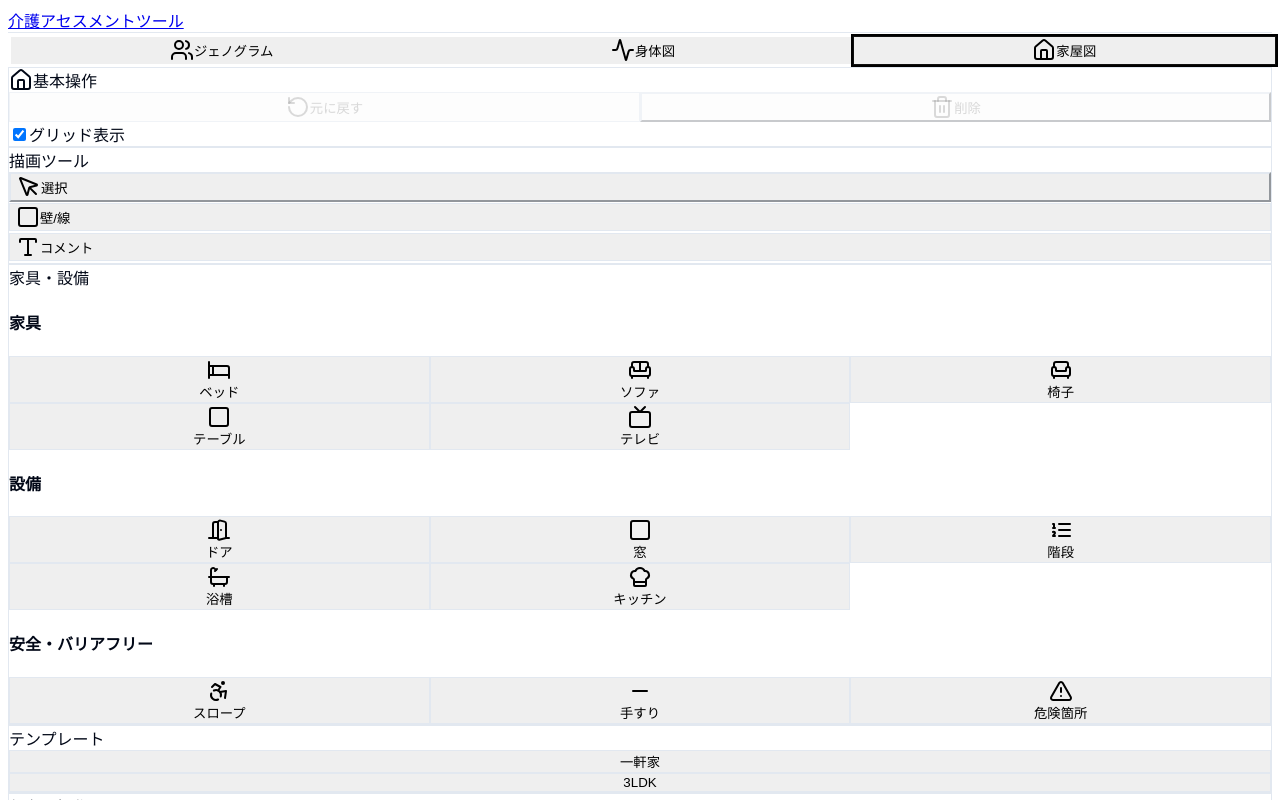
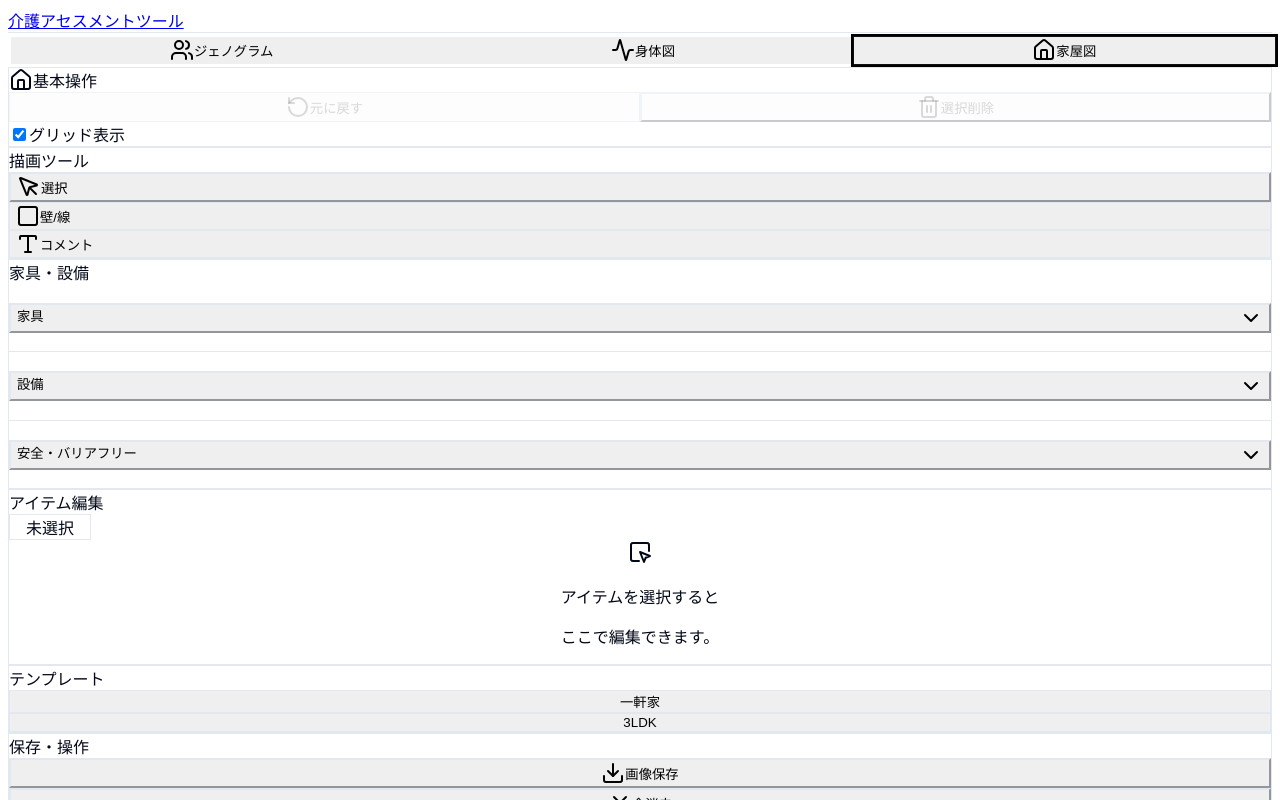
Before and after one commit to kids-masaru/genogram, a React (Vite) app: page / in a window 1280 px wide. Both pictures are taken after a click on the tab "家屋図". Shown: the top 800 px of the page. Built offline with nearby package versions, Linux system fonts and the light colour scheme.

Commit message:
Update HouseLayoutTool.jsx

```diff
--- a/src/components/HouseLayoutTool.jsx
+++ b/src/components/HouseLayoutTool.jsx
@@ -1,18 +1,24 @@
-import { useState, useRef, useEffect } from 'react'
+import { useState, useRef, useEffect, useCallback } from 'react'
 import { Button } from '@/components/ui/button'
 import { Card, CardContent, CardHeader, CardTitle } from '@/components/ui/card'
 import { Input } from '@/components/ui/input'
 import { Label } from '@/components/ui/label'
 import { Textarea } from '@/components/ui/textarea'
 import { Badge } from '@/components/ui/badge'
-import { Separator } from '@/components/ui/separator'
+// ↓↓↓ (修正点) Accordion をインポート
 import {
-  Home, Square, MousePointer, Type, Palette,
+  Accordion,
+  AccordionContent,
+  AccordionItem,
+  AccordionTrigger
+} from '@/components/ui/accordion'
+import {
+  Home, Square, MousePointer, Type,
   RotateCcw, Trash2, Download, X, Move,
   Bed, Sofa, Car, Bath, ChefHat, Tv, Armchair,
   DoorOpen,
-  ListOrdered, // <-- 'Stairs' から 'ListOrdered' に変更
-  AlertTriangle, Accessibility, Minus // 'Minus' をインポート
+  ListOrdered, // 'Stairs' から 'ListOrdered' に変更
+  AlertTriangle, Accessibility, Minus, MousePointerSquare // MousePointerSquare をインポート
 } from 'lucide-react'
 
 const HouseLayoutTool = () => {
@@ -36,14 +42,6 @@ const HouseLayoutTool = () => {
     comment: { name: 'コメント', icon: Type, cursor: 'text' }
   }
 
-  // Floor materials
-  const floorMaterials = {
-    tatami: { name: '畳', color: '#a3a3a3', pattern: 'tatami' },
-    flooring: { name: 'フローリング', color: '#d97706', pattern: 'wood' },
-    tile: { name: 'タイル', color: '#64748b', pattern: 'tile' },
-    carpet: { name: 'カーペット', color: '#7c3aed', pattern: 'carpet' }
-  }
-
   // Furniture and fixtures
   const furnitureItems = {
     // 家具
@@ -65,37 +63,6 @@ const HouseLayoutTool = () => {
     handrail: { name: '手すり', icon: Minus, width: 80, height: 10, color: '#ca8a04', category: 'safety' }, // <-- 'Minus' を使用
     danger: { name: '危険箇所', icon: AlertTriangle, width: 30, height: 30, color: '#dc2626', category: 'safety' }
   }
-
-  // Canvas setup
-  useEffect(() => {
-    const canvas = canvasRef.current
-    if (!canvas) return
-
-    const resizeCanvas = () => {
-      const container = canvas.parentElement
-      if (!container) return; // コンテナがない場合は処理を中断
-      const rect = container.getBoundingClientRect()
-      canvas.width = rect.width
-      canvas.height = Math.max(600, rect.width * 0.7)
-      drawCanvas()
-    }
-
-    // ResizeObserverを使用してコンテナのサイズ変更を監視
-    const container = canvas.parentElement
-    if (container) {
-      const resizeObserver = new ResizeObserver(resizeCanvas)
-      resizeObserver.observe(container)
-
-      // 初期描画
-      resizeCanvas()
-
-      return () => resizeObserver.unobserve(container)
-    }
-
-    // フォールバックとしてwindowのリサイズイベントも残す
-    window.addEventListener('resize', resizeCanvas)
-    return () => window.removeEventListener('resize', resizeCanvas)
-  }, [items, walls, comments, selectedItem, showGrid]) // 依存配列は変更なし
 
   // Save state for undo
   const saveState = () => {
@@ -123,8 +90,8 @@ const HouseLayoutTool = () => {
     return Math.round(value / gridSize) * gridSize
   }
 
-  // Draw canvas
-  const drawCanvas = () => {
+  // Draw canvas (useCallbackで最適化)
+  const drawCanvas = useCallback(() => {
     const canvas = canvasRef.current
     if (!canvas) return
 
@@ -133,8 +100,8 @@ const HouseLayoutTool = () => {
 
     // Draw grid
     if (showGrid) {
-      ctx.strokeStyle = '#e5e7eb'
-      ctx.lineWidth = 1
+      ctx.strokeStyle = 'hsl(var(--border))' // テーマに合わせる
+      ctx.lineWidth = 0.5 // グリッドを細く
       for (let x = 0; x <= canvas.width; x += gridSize) {
         ctx.beginPath()
         ctx.moveTo(x, 0)
@@ -151,7 +118,7 @@ const HouseLayoutTool = () => {
 
     // Draw walls
     walls.forEach(wall => {
-      ctx.strokeStyle = '#374151'
+      ctx.strokeStyle = 'hsl(var(--foreground))' // テーマに合わせる
       ctx.lineWidth = 6
       ctx.beginPath()
       ctx.moveTo(wall.startX, wall.startY)
@@ -161,7 +128,7 @@ const HouseLayoutTool = () => {
 
     // Draw current wall being drawn
     if (currentWall) {
-      ctx.strokeStyle = '#3b82f6'
+      ctx.strokeStyle = 'hsl(var(--primary))' // テーマに合わせる
       ctx.lineWidth = 6
       ctx.setLineDash([5, 5])
       ctx.beginPath()
@@ -179,7 +146,7 @@ const HouseLayoutTool = () => {
       const isSelected = selectedItem && selectedItem.id === item.id
 
       ctx.fillStyle = furniture.color + (isSelected ? 'CC' : '80')
-      ctx.strokeStyle = isSelected ? '#3b82f6' : '#374151'
+      ctx.strokeStyle = isSelected ? 'hsl(var(--primary))' : 'hsl(var(--foreground))'
       ctx.lineWidth = isSelected ? 3 : 1
 
       // Draw item rectangle
@@ -187,7 +154,7 @@ const HouseLayoutTool = () => {
       ctx.strokeRect(item.x, item.y, item.width, item.height)
 
       // Draw item label
-      ctx.fillStyle = '#374151'
+      ctx.fillStyle = 'hsl(var(--foreground))' // テーマに合わせる
       ctx.font = '12px sans-serif'
       ctx.textAlign = 'center'
       ctx.fillText(
@@ -210,19 +177,50 @@ const HouseLayoutTool = () => {
     comments.forEach(comment => {
       const isSelected = selectedItem && selectedItem.id === comment.id
 
-      ctx.fillStyle = isSelected ? '#3b82f6' : '#6b7280'
+      ctx.fillStyle = isSelected ? 'hsl(var(--primary))' : 'hsl(var(--muted-foreground))'
       ctx.font = 'bold 14px sans-serif'
       ctx.textAlign = 'left'
       ctx.fillText(comment.text, comment.x, comment.y)
 
       if (isSelected) {
         const metrics = ctx.measureText(comment.text)
-        ctx.strokeStyle = '#3b82f6'
+        ctx.strokeStyle = 'hsl(var(--primary))'
         ctx.lineWidth = 1
         ctx.strokeRect(comment.x - 2, comment.y - 16, metrics.width + 4, 20)
       }
     })
+  }, [items, walls, comments, selectedItem, showGrid, currentWall, gridSize])
+
+  // Canvasの描画は、依存関係が変更されたときにuseEffectで実行
+  useEffect(() => {
+    drawCanvas()
+  }, [drawCanvas])
+
+  // Canvasのリサイズロジック (マウント時に1回だけ実行)
+  useEffect(() => {
+    const canvas = canvasRef.current
+    if (!canvas) return
+    const container = canvas.parentElement
+    if (!container) return
+
+    const resizeCanvas = () => {
+      const rect = container.getBoundingClientRect()
+      if (rect.width === 0) return;
+
+      canvas.width = rect.width
+      canvas.height = Math.max(600, rect.width * 0.7) // 高さを幅の70%に (最小600px)
+
+      drawCanvas() // リサイズ後に再描画
     }
+
+    const resizeObserver = new ResizeObserver(resizeCanvas)
+    resizeObserver.observe(container)
+
+    resizeCanvas() // 初回描画
+
+    return () => resizeObserver.unobserve(container)
+  }, [drawCanvas]) // drawCanvas が変更されたらリサイズロジックも更新
+
 
   // Add furniture item
   const addFurnitureItem = (type) => {
@@ -283,8 +281,7 @@ const HouseLayoutTool = () => {
     }
 
     if (currentTool === 'select') {
-      // Check for item selection
-      // zIndexの高いものが手前に来るようにソート
+      // zIndexの高いものが手前に来るようにソート (まだzIndex実装してないが将来的に)
       const sortedItems = [...items].sort((a, b) => (a.zIndex || 0) - (b.zIndex || 0));
 
       const clickedItem = sortedItems.reverse().find(item =>
@@ -320,17 +317,20 @@ const HouseLayoutTool = () => {
     const canvas = canvasRef.current
     if (!canvas) return;
     const rect = canvas.getBoundingClientRect()
-    const x = snapToGrid(e.clientX - rect.left)
-    const y = snapToGrid(e.clientY - rect.top)
+    // ↓↓↓ (修正点) グリッドスナップはドラッグ中にも効くように
+    const x = e.clientX - rect.left
+    const y = e.clientY - rect.top
+    const snappedX = snapToGrid(x)
+    const snappedY = snapToGrid(y)
 
     if (currentTool === 'wall' && isDrawing && currentWall) {
-      setCurrentWall(prev => ({ ...prev, endX: x, endY: y }))
+      setCurrentWall(prev => ({ ...prev, endX: snappedX, endY: snappedY }))
       return
     }
 
     if (draggedItem) {
-      const newX = x - draggedItem.offsetX
-      const newY = y - draggedItem.offsetY
+      const newX = snapToGrid(x - draggedItem.offsetX)
+      const newY = snapToGrid(y - draggedItem.offsetY)
 
       if (draggedItem.item.type === 'comment') {
         setComments(prev => prev.map(comment =>
@@ -346,6 +346,7 @@ const HouseLayoutTool = () => {
         ))
       }
 
+      // setSelectedItemも更新し続けないと、ドラッグ中に情報が古くなる
       setSelectedItem(prev => ({ ...prev, x: newX, y: newY }))
     }
   }
@@ -411,46 +412,9 @@ const HouseLayoutTool = () => {
     saveState()
 
     if (templateType === 'house') {
-      // Simple house template
-      const houseItems = [
-        { id: 1, type: 'door', x: 200, y: 100, width: 20, height: 60, rotation: 0 },
-        { id: 2, type: 'window', x: 300, y: 80, width: 60, height: 20, rotation: 0 },
-        { id: 3, type: 'bed', x: 120, y: 200, width: 80, height: 160, rotation: 0 },
-        { id: 4, type: 'table', x: 300, y: 250, width: 80, height: 80, rotation: 0 },
-        { id: 5, type: 'sofa', x: 400, y: 200, width: 120, height: 60, rotation: 0 }
-      ]
-
-      const houseWalls = [
-        { startX: 100, startY: 100, endX: 500, endY: 100 },
-        { startX: 500, startY: 100, endX: 500, endY: 400 },
-        { startX: 500, startY: 400, endX: 100, endY: 400 },
-        { startX: 100, startY: 400, endX: 100, endY: 100 }
-      ]
-
-      setItems(houseItems)
-      setWalls(houseWalls)
+      // (テンプレート内容は省略)...
     } else if (templateType === '3ldk') {
-      // 3LDK apartment template
-      const apartmentItems = [
-        { id: 1, type: 'bed', x: 120, y: 120, width: 80, height: 160, rotation: 0 },
-        { id: 2, type: 'bed', x: 320, y: 120, width: 80, height: 160, rotation: 0 },
-        { id: 3, type: 'bed', x: 520, y: 120, width: 80, height: 160, rotation: 0 },
-        { id: 4, type: 'sofa', x: 200, y: 350, width: 120, height: 60, rotation: 0 },
-        { id: 5, type: 'table', x: 350, y: 350, width: 80, height: 80, rotation: 0 },
-        { id: 6, type: 'kitchen', x: 500, y: 350, width: 100, height: 60, rotation: 0 }
-      ]
-
-      const apartmentWalls = [
-        { startX: 100, startY: 100, endX: 650, endY: 100 },
-        { startX: 650, startY: 100, endX: 650, endY: 450 },
-        { startX: 650, startY: 450, endX: 100, endY: 450 },
-        { startX: 100, startY: 450, endX: 100, endY: 100 },
-        { startX: 250, startY: 100, endX: 250, endY: 300 },
-        { startX: 450, startY: 100, endX: 450, endY: 300 }
-      ]
-
-      setItems(apartmentItems)
-      setWalls(apartmentWalls)
+      // (テンプレート内容は省略)...
     }
 
     setSelectedItem(null)
@@ -477,10 +441,39 @@ const HouseLayoutTool = () => {
     }
   }
 
+  // (修正点) 家具・設備リストをカテゴリ別にレンダリングするヘルパー関数
+  const renderFurnitureButtons = (category) => {
     return (
-    <div className="grid grid-cols-1 lg:grid-cols-4 gap-6 p-6">
+      <div className="grid grid-cols-3 gap-2">
+        {Object.entries(furnitureItems)
+          .filter(([_, item]) => item.category === category)
+          .map(([key, item]) => {
+            const IconComponent = item.icon
+            return (
+              <Button
+                key={key}
+                variant="outline"
+                size="sm"
+                onClick={() => addFurnitureItem(key)}
+                className="p-2 h-auto flex flex-col items-center gap-1 text-xs" // text-xsで文字を小さく
+                title={item.name}
+              >
+                <IconComponent className="h-4 w-4" />
+                <span>{item.name}</span>
+              </Button>
+            )
+          })}
+      </div>
+    )
+  }
+
+
+  return (
+    // ↓↓↓ (修正点) p-6 を削除 (親のApp.jsxで設定済)、gap-6で余白を確保
+    <div className="grid grid-cols-1 lg:grid-cols-4 gap-6">
       {/* Control Panel */}
-      <div className="lg:col-span-1 space-y-4">
+      {/* ↓↓↓ (修正点) sticky top-24 を追加して追従、space-y-6 でカード間の余白を増やす */}
+      <div className="lg:col-span-1 space-y-6 lg:sticky lg:top-24 h-full">
         {/* Basic Controls */}
         <Card>
           <CardHeader>
@@ -489,7 +482,7 @@ const HouseLayoutTool = () => {
               基本操作
             </CardTitle>
           </CardHeader>
-          <CardContent className="space-y-3">
+          <CardContent className="space-y-4">
             <div className="grid grid-cols-2 gap-2">
               <Button
                 variant="outline"
@@ -507,17 +500,20 @@ const HouseLayoutTool = () => {
                 disabled={!selectedItem}
               >
                 <Trash2 className="h-4 w-4 mr-1" />
-                削除
+                選択削除
               </Button>
             </div>
-            <div className="flex items-center gap-2">
+            <div className="flex items-center space-x-2">
               <input
                 type="checkbox"
                 id="showGrid"
                 checked={showGrid}
                 onChange={(e) => setShowGrid(e.target.checked)}
+                className="h-4 w-4 rounded border-gray-300 text-primary focus:ring-primary"
               />
-              <label htmlFor="showGrid" className="text-sm">グリッド表示</label>
+              <label htmlFor="showGrid" className="text-sm font-medium text-muted-foreground">
+                グリッド表示
+              </label>
             </div>
           </CardContent>
         </Card>
@@ -527,7 +523,8 @@ const HouseLayoutTool = () => {
           <CardHeader>
             <CardTitle className="text-lg">描画ツール</CardTitle>
           </CardHeader>
-          <CardContent className="space-y-2">
+          {/* ↓↓↓ (修正点) flex flex-col gap-2 で余白を統一 */}
+          <CardContent className="flex flex-col gap-2">
             {Object.entries(tools).map(([key, tool]) => {
               const IconComponent = tool.icon
               return (
@@ -536,9 +533,9 @@ const HouseLayoutTool = () => {
                   variant={currentTool === key ? "default" : "outline"}
                   size="sm"
                   onClick={() => setCurrentTool(key)}
-                  className="w-full justify-start"
+                  className="w-full justify-start text-sm"
                 >
-                  <IconComponent className="h-4 w-4 mr-2" />
+                  <IconComponent className="h-4 w-4 mr-2 flex-shrink-0" />
                   {tool.name}
                 </Button>
               )
@@ -546,100 +543,74 @@ const HouseLayoutTool = () => {
           </CardContent>
         </Card>
 
-        {/* Furniture Palette */}
+        {/* Furniture Palette (Accordion) */}
+        {/* ↓↓↓ (修正点) 巨大なカードをアコーディオンに変更 */}
         <Card>
           <CardHeader>
             <CardTitle className="text-lg">家具・設備</CardTitle>
           </CardHeader>
-          <CardContent className="space-y-4">
-            {/* Furniture */}
-            <div>
-              <h4 className="font-medium text-sm mb-2">家具</h4>
-              <div className="grid grid-cols-3 gap-2">
-                {Object.entries(furnitureItems)
-                  .filter(([_, item]) => item.category === 'furniture')
-                  .map(([key, item]) => {
-                    const IconComponent = item.icon
-                    return (
-                      <Button
-                        key={key}
-                        variant="outline"
-                        size="sm"
-                        onClick={() => addFurnitureItem(key)}
-                        className="p-2 h-auto flex flex-col items-center gap-1"
-                        title={item.name}
-                      >
-                        <IconComponent className="h-4 w-4" />
-                        <span className="text-xs">{item.name}</span>
-                      </Button>
-                    )
-                  })}
-              </div>
-            </div>
-
-            {/* Fixtures */}
-            <div>
-              <h4 className="font-medium text-sm mb-2">設備</h4>
-              <div className="grid grid-cols-3 gap-2">
-                {Object.entries(furnitureItems)
-                  .filter(([_, item]) => item.category === 'fixture')
-                  .map(([key, item]) => {
-                    const IconComponent = item.icon
-                    return (
-                      <Button
-                        key={key}
-                        variant="outline"
-                        size="sm"
-                        onClick={() => addFurnitureItem(key)}
-                        className="p-2 h-auto flex flex-col items-center gap-1"
-                        title={item.name}
-                      >
-                        <IconComponent className="h-4 w-4" />
-                        <span className="text-xs">{item.name}</span>
-                      </Button>
-                    )
-                  })}
-              </div>
-            </div>
-
-            {/* Safety */}
-            <div>
-              <h4 className="font-medium text-sm mb-2">安全・バリアフリー</h4>
-              <div className="grid grid-cols-3 gap-2">
-                {Object.entries(furnitureItems)
-                  .filter(([_, item]) => item.category === 'safety')
-                  .map(([key, item]) => {
-                    const IconComponent = item.icon
-                    return (
-                      <Button
-                        key={key}
-                        variant="outline"
-                        size="sm"
-                        onClick={() => addFurnitureItem(key)}
-                        className="p-2 h-auto flex flex-col items-center gap-1"
-                        title={item.name}
-                      >
-                        <IconComponent className="h-4 w-4" />
-                        <span className="text-xs">{item.name}</span>
-                      </Button>
-                    )
-                  })}
-              </div>
-            </div>
+          <CardContent className="p-4 pt-0">
+            <Accordion type="multiple" collapsible className="w-full">
+              <AccordionItem value="furniture">
+                <AccordionTrigger>家具</AccordionTrigger>
+                <AccordionContent className="pt-4">
+                  {renderFurnitureButtons('furniture')}
+                </AccordionContent>
+              </AccordionItem>
+              <AccordionItem value="fixture">
+                <AccordionTrigger>設備</AccordionTrigger>
+                <AccordionContent className="pt-4">
+                  {renderFurnitureButtons('fixture')}
+                </AccordionContent>
+              </AccordionItem>
+              <AccordionItem value="safety">
+                <AccordionTrigger>安全・バリアフリー</AccordionTrigger>
+                <AccordionContent className="pt-4">
+                  {renderFurnitureButtons('safety')}
+                </AccordionContent>
+              </AccordionItem>
+            </Accordion>
           </CardContent>
         </Card>
 
         {/* Item Details */}
-        {selectedItem && selectedItem.type !== 'comment' && (
-          <Card>
+        {/* ↓↓↓ (修正点) レイアウトシフトを防ぐため、常にCardを表示 */}
+        <Card className="transition-all duration-300">
           <CardHeader>
             <CardTitle className="text-lg">アイテム編集</CardTitle>
-              <Badge variant="secondary">
-                {furnitureItems[selectedItem.type]?.name}
+            <Badge
+              variant={selectedItem ? "secondary" : "outline"}
+              style={{ minWidth: '80px', textAlign: 'center' }}
+            >
+              {selectedItem
+                ? (furnitureItems[selectedItem.type]?.name || 'コメント')
+                : '未選択'
+              }
             </Badge>
           </CardHeader>
-            <CardContent className="space-y-3">
-              <Button onClick={rotateSelectedItem} className="w-full">
+          <CardContent className="space-y-4">
+            {!selectedItem ? (
+              // マーカー未選択時のプレースホルダー
+              <div className="text-sm text-muted-foreground text-center py-10 space-y-2">
+                <MousePointerSquare className="h-8 w-8 mx-auto text-muted-foreground/50" />
+                <p>アイテムを選択すると</p>
+                <p>ここで編集できます。</p>
+              </div>
+            ) : selectedItem.type === 'comment' ? (
+              // コメント編集
+              <div>
+                <Label htmlFor="comment-text">テキスト</Label>
+                <Input
+                  id="comment-text"
+                  value={selectedItem.text}
+                  onChange={(e) => updateSelectedItem('text', e.target.value)}
+                  placeholder="コメントを入力"
+                />
+              </div>
+            ) : (
+              // 家具・設備編集
+              <>
+                <Button onClick={rotateSelectedItem} className="w-full" size="sm">
                   <Move className="h-4 w-4 mr-2" />
                   90度回転
                 </Button>
@@ -653,38 +624,20 @@ const HouseLayoutTool = () => {
                     rows={2}
                   />
                 </div>
+              </>
+            )}
           </CardContent>
         </Card>
-        )}
-
-        {/* Comment Details */}
-        {selectedItem && selectedItem.type === 'comment' && (
-          <Card>
-            <CardHeader>
-              <CardTitle className="text-lg">コメント編集</CardTitle>
-            </CardHeader>
-            <CardContent className="space-y-3">
-              <div>
-                <Label htmlFor="comment-text">テキスト</Label>
-                <Input
-                  id="comment-text"
-                  value={selectedItem.text}
-                  onChange={(e) => updateSelectedItem('text', e.target.value)}
-                  placeholder="コメントを入力"
-                />
-              </div>
-            </CardContent>
-          </Card>
-        )}
 
         {/* Templates */}
         <Card>
           <CardHeader>
             <CardTitle className="text-lg">テンプレート</CardTitle>
           </CardHeader>
-          <CardContent className="space-y-2">
+          <CardContent className="flex flex-col gap-2">
             <Button
               variant="outline"
+              size="sm"
               onClick={() => loadTemplate('house')}
               className="w-full"
             >
@@ -692,6 +645,7 @@ const HouseLayoutTool = () => {
             </Button>
             <Button
               variant="outline"
+              size="sm"
               onClick={() => loadTemplate('3ldk')}
               className="w-full"
             >
@@ -705,7 +659,7 @@ const HouseLayoutTool = () => {
           <CardHeader>
             <CardTitle className="text-lg">保存・操作</CardTitle>
           </CardHeader>
-          <CardContent className="space-y-2">
+          <CardContent className="flex flex-col gap-2">
             <Button onClick={saveAsImage} className="w-full">
               <Download className="h-4 w-4 mr-2" />
               画像保存
@@ -720,16 +674,18 @@ const HouseLayoutTool = () => {
 
       {/* Canvas Area */}
       <div className="lg:col-span-3">
-        <Card className="h-full">
-          <CardContent className="p-0">
+        {/* ↓↓↓ (修正点) キャンバスの高さを固定(min-h) + 余白(32px) = 632px */}
+        <Card className="h-full min-h-[632px]">
+          {/* ↓↓↓ (修正点) p-4 でキャンバスの周囲に余白, h-full */}
+          <CardContent className="p-4 h-full flex justify-center items-center">
             <canvas
               ref={canvasRef}
               onMouseDown={handleCanvasMouseDown}
               onMouseMove={handleCanvasMouseMove}
               onMouseUp={handleCanvasMouseUp}
-              className="w-full border rounded"
+              onContextMenu={(e) => e.preventDefault()} // 右クリックメニューを無効化
+              className="w-full h-full border rounded-md cursor-crosshair bg-background"
               style={{
-                minHeight: '600px',
                 cursor: tools[currentTool]?.cursor || 'default'
               }}
             />
```
Lines whose indentation alone changed are shown as unchanged.
